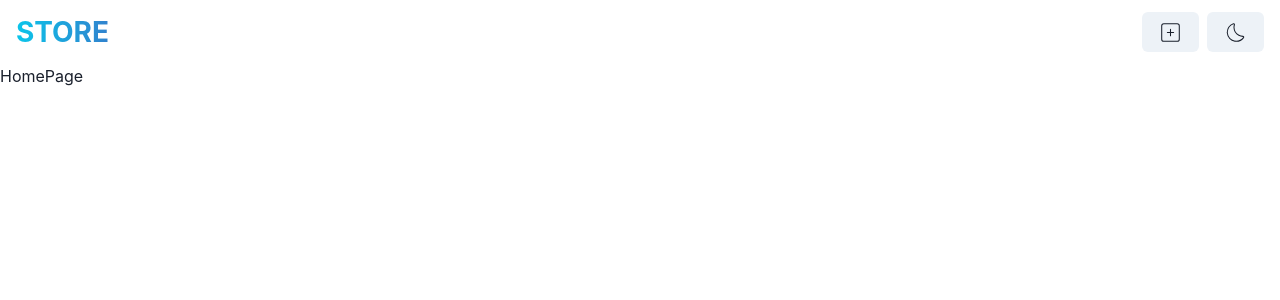
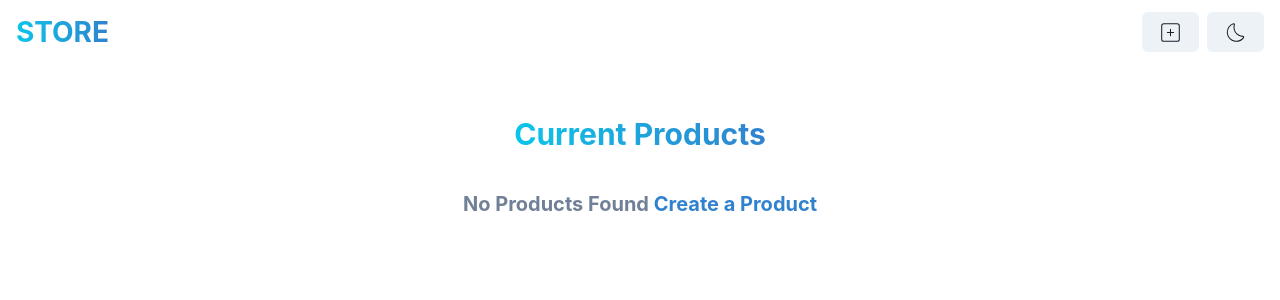
Before and after one commit to Askari64/mern-store, a React (Vite) app in the folder frontend/: page / in a window 1280 px wide. Shown: the top 300 px of the page. Built offline with nearby package versions, Linux system fonts and the light colour scheme.

Commit message:
Home Page updates
Home page displays a No Product Page if there are no products to show

```diff
--- a/frontend/src/pages/HomePage.jsx
+++ b/frontend/src/pages/HomePage.jsx
@@ -1,9 +1,39 @@
-
+import { Container, Text, VStack } from "@chakra-ui/react";
+import { Link } from "react-router-dom";
 
 function HomePage() {
   return (
-    <div>HomePage</div>
-  )
+    <Container maxW="container.xl" py={12}>
+      <VStack spacing={8}>
+        <Text
+          fontSize={30}
+          fontWeight={"bold"}
+          bgGradient={"linear(to-r, cyan.400, blue.500)"}
+          bgClip={"text"}
+          textAlign={"center"}
+        >
+          Current Products
+        </Text>
+        <Text
+          fontSize={"xl"}
+          textAlign={"center"}
+          fontWeight={"bold"}
+          color={"gray.500"}
+        >
+          No Products Found{" "}
+          <Link to={"/create"}>
+            <Text
+              as="span"
+              color={"blue.500"}
+              _hover={{ textDecoration: "underline" }}
+            >
+              Create a Product
+            </Text>
+          </Link>
+        </Text>
+      </VStack>
+    </Container>
+  );
 }
 
-export default HomePage
+export default HomePage;
```
